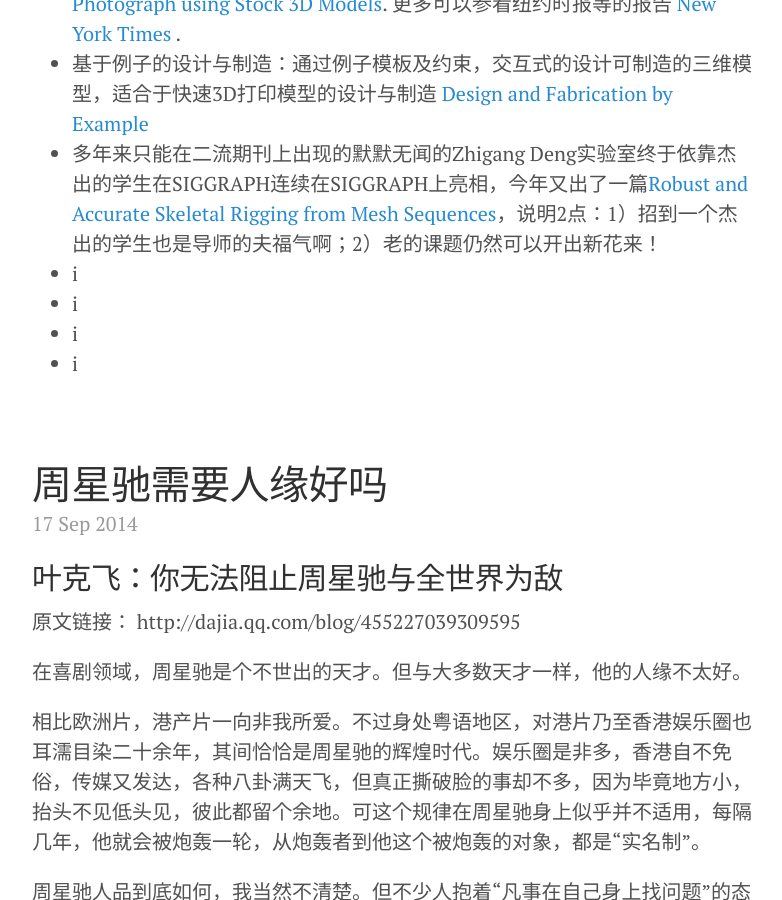
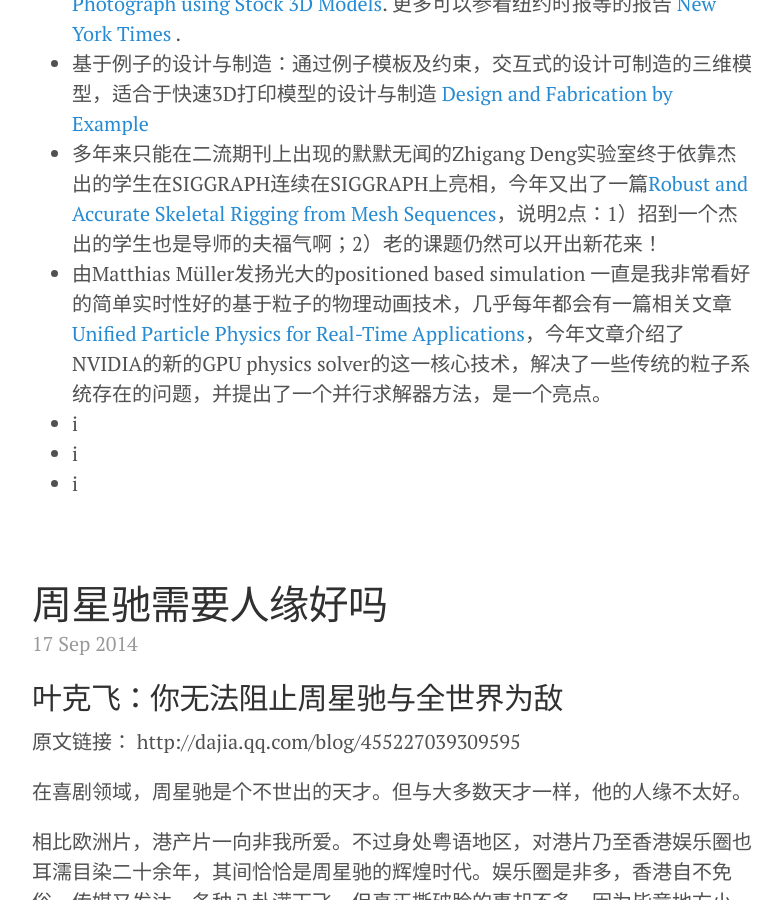
Before and after one commit to hwdong/hwdong-old.github.io, a Jekyll site: the page built from index.html, in a window 1280 px wide and 900 px high, scrolled down 492 px. Shown: the whole window, without its empty margins (248-1030 px from the left). Built offline with Jekyll 4.4.1, drawn with Linux system fonts in a browser that asks for light colours; Markdown is read by kramdown in place of the engine named in the settings; the list of posts is cut into pages by our own code.

Commit message:
Updated 2014-09-20-SIGGRAPH2014.md

```diff
--- a/_posts/2014-09-20-SIGGRAPH2014.md
+++ b/_posts/2014-09-20-SIGGRAPH2014.md
@@ -9,7 +9,7 @@
  [3D Object Manipulation in a Single Photograph using Stock 3D Models](http://www.cs.cmu.edu/~om3d/). 更多可以参看纽约时报等的报告 [ New York Times](http://www.nytimes.com/2014/08/12/science/3-d-tool-guesses-what-a-photo-is-missing.html) .
 - 基于例子的设计与制造：通过例子模板及约束，交互式的设计可制造的三维模型，适合于快速3D打印模型的设计与制造 [Design and Fabrication by Example](http://fabbyexample.csail.mit.edu/)
 - 多年来只能在二流期刊上出现的默默无闻的Zhigang Deng实验室终于依靠杰出的学生在SIGGRAPH连续在SIGGRAPH上亮相，今年又出了一篇[Robust and Accurate Skeletal Rigging from Mesh Sequences](http://graphics.cs.uh.edu/ble/papers/2014s-ske/)，说明2点：1）招到一个杰出的学生也是导师的夫福气啊；2）老的课题仍然可以开出新花来！
+- 由Matthias Müller发扬光大的positioned based simulation 一直是我非常看好的简单实时性好的基于粒子的物理动画技术，几乎每年都会有一篇相关文章[Unified Particle Physics for Real-Time Applications](http://blog.mmacklin.com/flex/)，今年文章介绍了NVIDIA的新的GPU physics solver的这一核心技术，解决了一些传统的粒子系统存在的问题，并提出了一个并行求解器方法，是一个亮点。
 - i
 - i
 - i
-- i
```
